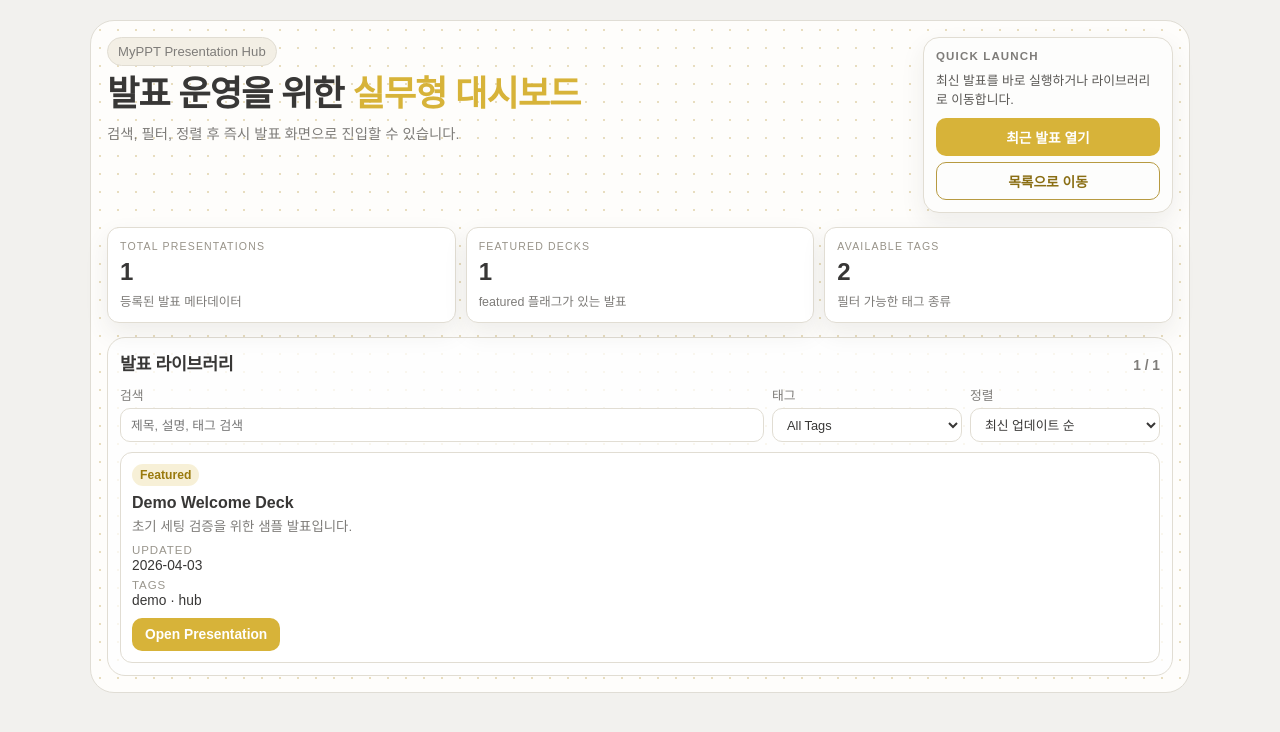
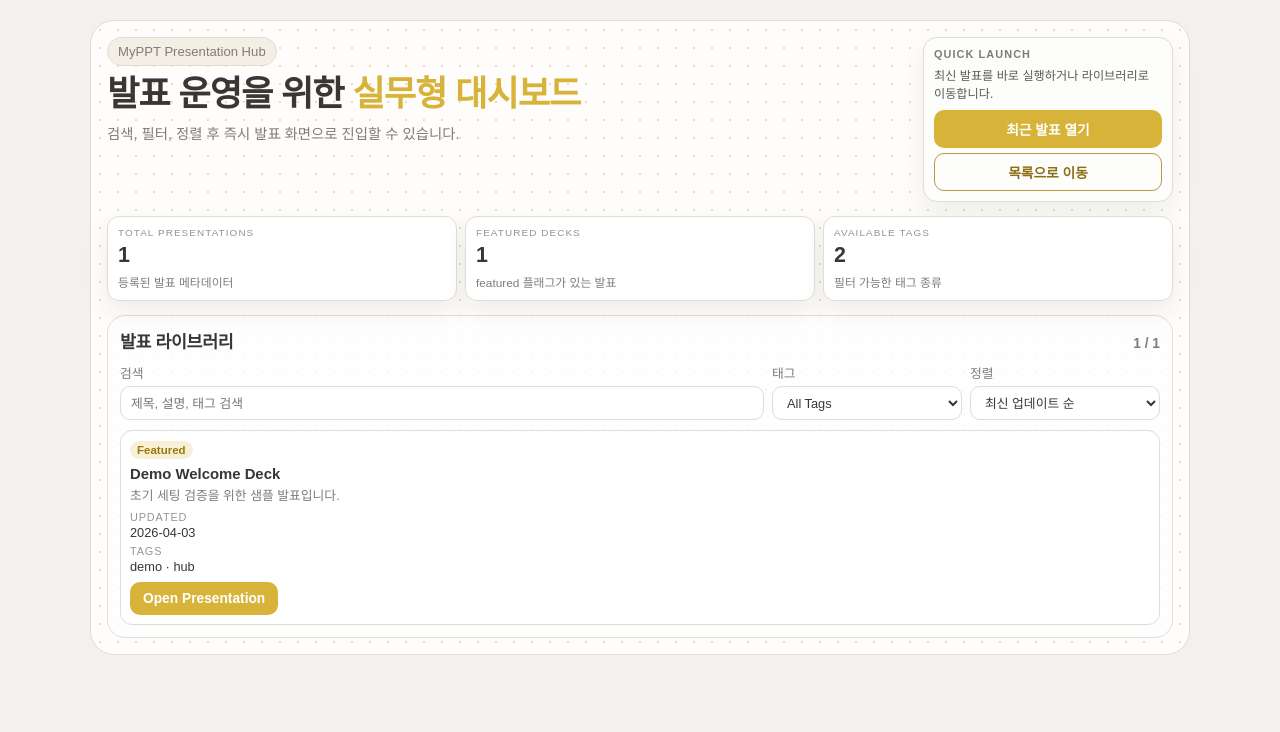
Before and after one commit to hefxpzwk/myppt, a React (Vite) app: page / in a window 1280 px wide. Shown: the top 732 px of the page. Built offline with nearby package versions, Linux system fonts and the light colour scheme.

Commit message:
style: make dashboard cards more compact

```diff
--- a/src/styles/global.css
+++ b/src/styles/global.css
@@ -94,9 +94,9 @@ a {
 
 .dashboard-cta-card {
   border: 1px solid var(--color-border);
-  border-radius: 16px;
+  border-radius: 14px;
   background: #fdfdfc;
-  padding: 12px;
+  padding: 10px;
   box-shadow: var(--shadow-soft);
 }
 
@@ -104,28 +104,28 @@ a {
   margin: 0;
   text-transform: uppercase;
   letter-spacing: 0.1em;
-  font-size: 0.72rem;
+  font-size: 0.68rem;
   color: var(--color-muted);
   font-weight: 700;
 }
 
 .dashboard-cta-card__meta {
-  margin: 8px 0 0;
+  margin: 6px 0 0;
   color: #5b5956;
-  font-size: 0.8rem;
+  font-size: 0.76rem;
 }
 
 .dashboard-cta-card__actions {
-  margin-top: 10px;
+  margin-top: 8px;
   display: grid;
-  gap: 6px;
+  gap: 5px;
 }
 
 .dashboard-summary {
   margin-top: 14px;
   display: grid;
   grid-template-columns: repeat(3, minmax(0, 1fr));
-  gap: 10px;
+  gap: 8px;
 }
 
 .summary-card {
@@ -133,27 +133,27 @@ a {
   border-radius: var(--radius-md);
   background: #fff;
   box-shadow: var(--shadow-soft);
-  padding: 12px;
+  padding: 10px;
 }
 
 .summary-card__label {
   margin: 0;
   text-transform: uppercase;
   letter-spacing: 0.11em;
-  font-size: 0.66rem;
+  font-size: 0.62rem;
   color: #989389;
 }
 
 .summary-card__value {
-  margin: 6px 0 0;
-  font-size: 1.5rem;
+  margin: 5px 0 0;
+  font-size: 1.34rem;
   font-weight: 800;
 }
 
 .summary-card__meta {
-  margin: 6px 0 0;
+  margin: 5px 0 0;
   color: var(--color-muted);
-  font-size: 0.78rem;
+  font-size: 0.74rem;
 }
 
 .dashboard-section {
@@ -213,15 +213,15 @@ a {
 .presentation-grid {
   margin-top: 10px;
   display: grid;
-  grid-template-columns: repeat(auto-fit, minmax(230px, 1fr));
-  gap: 10px;
+  grid-template-columns: repeat(auto-fit, minmax(210px, 1fr));
+  gap: 8px;
 }
 
 .presentation-card {
   border: 1px solid var(--color-border);
   border-radius: var(--radius-md);
   background: var(--color-surface-strong);
-  padding: 11px;
+  padding: 9px;
 }
 
 .presentation-card--empty {
@@ -231,23 +231,23 @@ a {
 .presentation-card__badge {
   margin: 0;
   display: inline-flex;
-  padding: 4px 8px;
+  padding: 3px 7px;
   border-radius: 999px;
   background: rgba(215, 179, 57, 0.2);
   color: #9a7a0d;
-  font-size: 0.76rem;
+  font-size: 0.72rem;
   font-weight: 600;
 }
 
 .presentation-card h3 {
-  margin: 8px 0 0;
-  font-size: 1rem;
+  margin: 7px 0 0;
+  font-size: 0.93rem;
 }
 
 .presentation-card__desc {
-  margin: 6px 0 0;
+  margin: 5px 0 0;
   color: var(--color-muted);
-  font-size: 0.84rem;
+  font-size: 0.8rem;
   line-height: 1.35;
   display: -webkit-box;
   -webkit-line-clamp: 2;
@@ -256,13 +256,13 @@ a {
 }
 
 .presentation-card dl {
-  margin: 8px 0 10px;
+  margin: 7px 0 8px;
   display: grid;
-  gap: 6px;
+  gap: 5px;
 }
 
 .presentation-card dt {
-  font-size: 0.72rem;
+  font-size: 0.68rem;
   text-transform: uppercase;
   letter-spacing: 0.08em;
   color: #9a968d;
@@ -270,7 +270,7 @@ a {
 
 .presentation-card dd {
   margin: 2px 0 0;
-  font-size: 0.86rem;
+  font-size: 0.8rem;
 }
 
 .top-bar {
```
